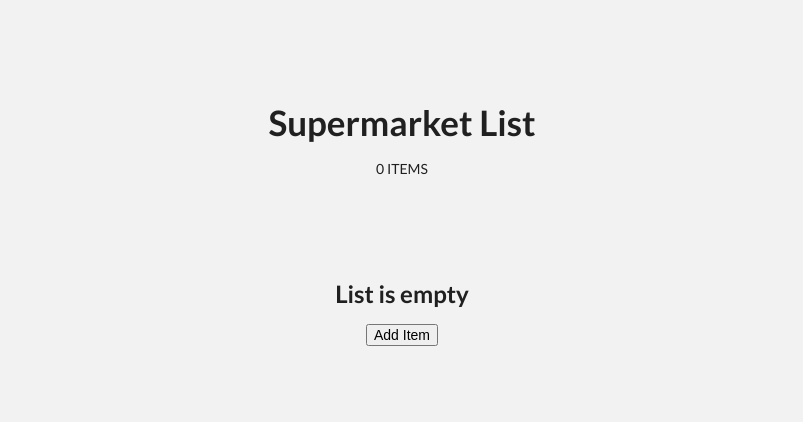
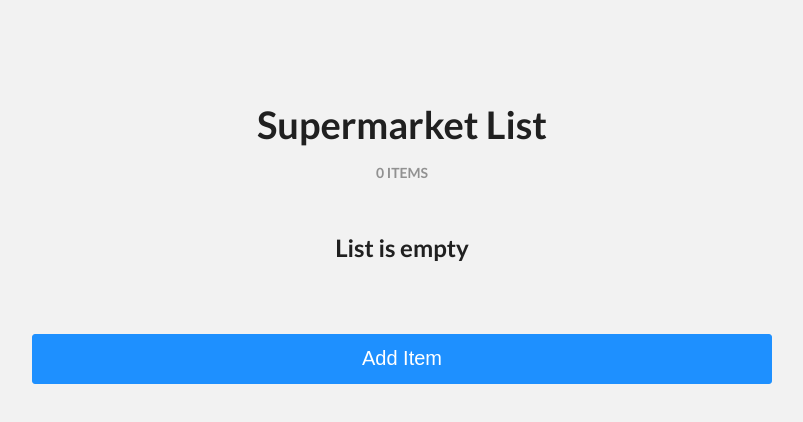
Before and after one commit to Jaguso/supermarket, a React (Create React App) app: page / in a window 1280 px wide. Shown: the top 422 px of the page, without its empty margins (238-1041 px from the left). Built offline with nearby package versions, Linux system fonts and the light colour scheme.

Commit message:
styled list and main button

```diff
--- a/src/components/ListItems.css
+++ b/src/components/ListItems.css
@@ -5,29 +5,70 @@
 }
 
 .title {
-  margin: 100px;
+  margin-top: 100px;
 }
 
 h1 {
-  font-size: 35px;
+  font-size: 38px;
 }
 
-button {
-  cursor: pointer;
+.count {
+  color: rgba(0, 0, 0, 0.4);
+  font-weight: 1000;
 }
 
+.main-content {
+  margin: 50px;
+  display: flex;
+  flex-direction: column;
+  justify-content: center;
+  align-items: center;
+}
+
+.empty-case {
+  margin: 50px;
+}
+
+
 .item {
-  width: 90%;
-  height: 40px;
+  width: 80%;
+  height: 50px;
+  margin: 8px 0px;
   background-color: white;
-  border: solid 1px;
+  border: solid 0.5px;
+  border-color: rgba(0, 0, 0, 0.4);
+  border-radius: 3px;
   display: flex;
   justify-content: space-between;
   align-items: center;
+}
+
+.item-text {
+  position: relative;
+  top: 8px;
+  left: 10px;
+  font-size: 20px;
+  font-weight: 800;
 }
 
 img {
   height: 20px;
   width: auto;
   cursor: pointer;
+  position: relative;
+  right: 10px;
 }
+
+
+.add-button {
+  cursor: pointer;
+  width: 80%;
+  height: 50px;
+  margin: 20px 0px;
+  background-color: dodgerblue;
+  border: solid 1px;
+  border-color: dodgerblue;
+  border-radius: 3px;
+  font-size: 20px;
+  color: white;
+}
--- a/src/components/ListItems.js
+++ b/src/components/ListItems.js
@@ -51,14 +51,14 @@ class ListItems extends Component {
       <div className="container">
         <div className="title">
           <h1>Supermarket List</h1>
-          <p>{this.state.items.length} ITEMS</p>
+          <p className="count">{this.state.items.length} ITEMS</p>
         </div>
         <div className="main-content">
           {
             this.state.items.length > 0 ?
             this.state.items.map((item, i) => (
               <div key={i} className="item">
-                <p>{item}</p>
+                <p className="item-text">{item}</p>
                 <img
                   src={require('../images/trash.png')}
                   alt="delete icon"
@@ -66,11 +66,11 @@ class ListItems extends Component {
                   />
               </div>
               ))
-            : <h2>List is empty</h2>
+            : <h2 className="empty-case">List is empty</h2>
 
           }
 
-          <button onClick={this.openModal}>Add Item</button>
+          <button onClick={this.openModal} className="add-button">Add Item</button>
         </div>
         <Modal
           isOpen={this.state.isOpen}
--- a/src/components/Modal.css
+++ b/src/components/Modal.css
@@ -17,8 +17,6 @@
   height: 50%;
   border-radius: 4px;
 }
-
-/*  */
 
 .modal-title {
   padding: 35px;
@@ -64,6 +62,7 @@ input {
 }
 
 .button-2:hover {
-  background-color: blue;
-  border-radius: blue;
+  background-color: dodgerblue;
+  border-radius: dodgerblue;
+  border-radius: 3px;
 }
```
